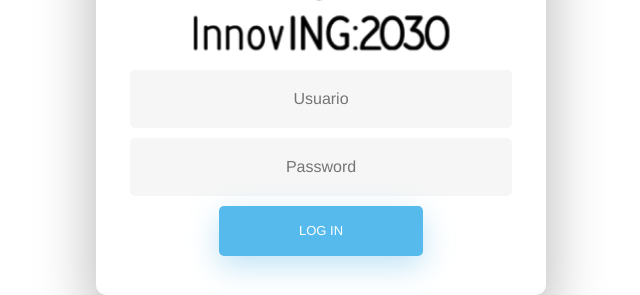
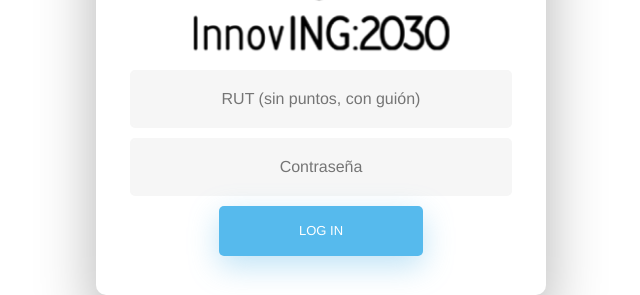
Before and after one commit to WsDoragon/Gestion_usuario_2.0, a Vue app in the folder Página-Gestión/: page / in a window 1280 px wide. Shown: the part 165-460 px from the top of the page, without its empty margins (319-959 px from the left). Built offline with nearby package versions, Linux system fonts and the light colour scheme; the HTML template or start-up script is replaced by a standard one; what vue-simple-alert would draw is missing.

Commit message:
Cambios pequeños
Cambios pequeños

```diff
--- a/Página-Gestión/src/views/Home.vue
+++ b/Página-Gestión/src/views/Home.vue
@@ -11,8 +11,8 @@
 
                 <!-- Login Form -->
                 <form v-on:submit.prevent="login">
-                  <input type="text" id="login" class="fadeIn second" name="login" placeholder="Usuario" v-model="usuario">
-                  <input type="text" id="password" class="fadeIn third" name="login" placeholder="Password" v-model="password">
+                  <input type="text" id="login" class="fadeIn second" name="login" placeholder="RUT (sin puntos, con guión)" v-model="usuario">
+                  <input type="text" id="password" class="fadeIn third" name="login" placeholder="Contraseña" v-model="password">
                   <input type="submit" class="fadeIn fourth" value="Log In">
                 </form>
 
--- a/Página-Gestión/src/views/editar.vue
+++ b/Página-Gestión/src/views/editar.vue
@@ -25,7 +25,7 @@
                     </div>
                     <div class="form-group left row">
                          <div class="col">
-                            <label for="" class="control-label col-sm-2">RUT</label>
+                            <label for="" class="control-label col-sm-7">RUT (sin puntos, con guión)</label>
                             <div class="col-sm-7">
                                 <input type="text" class="form-control" name="rut" id="rut" v-model="form.rut">
                             </div>
--- a/Página-Gestión/src/views/nuevo_user.vue
+++ b/Página-Gestión/src/views/nuevo_user.vue
@@ -30,13 +30,13 @@
 
                     <div class="form-group left row">
                          <div class="col">
-                              <label for="" class="control-label col-sm-2">contraseña</label>
+                              <label for="" class="control-label col-sm-2">Contraseña</label>
                               <div class="col-sm-7">
                                   <input type="text" class="form-control" name="contraseña" id="contraseña" v-model="form.contraseña">
                               </div>
                         </div>
                         <div class="col">
-                          <label for="" class="control-label col-sm-5">rut</label>
+                          <label for="" class="control-label col-sm-7">RUT (sin puntos, con guión)</label>
                           <div class="col-sm-4">
                               <input type="text" class="form-control" name="rut" id="rut" v-model="form.rut">
                           </div>
```
Also changed, not shown: 1 other file (tests, documents, lock files or other folders).
